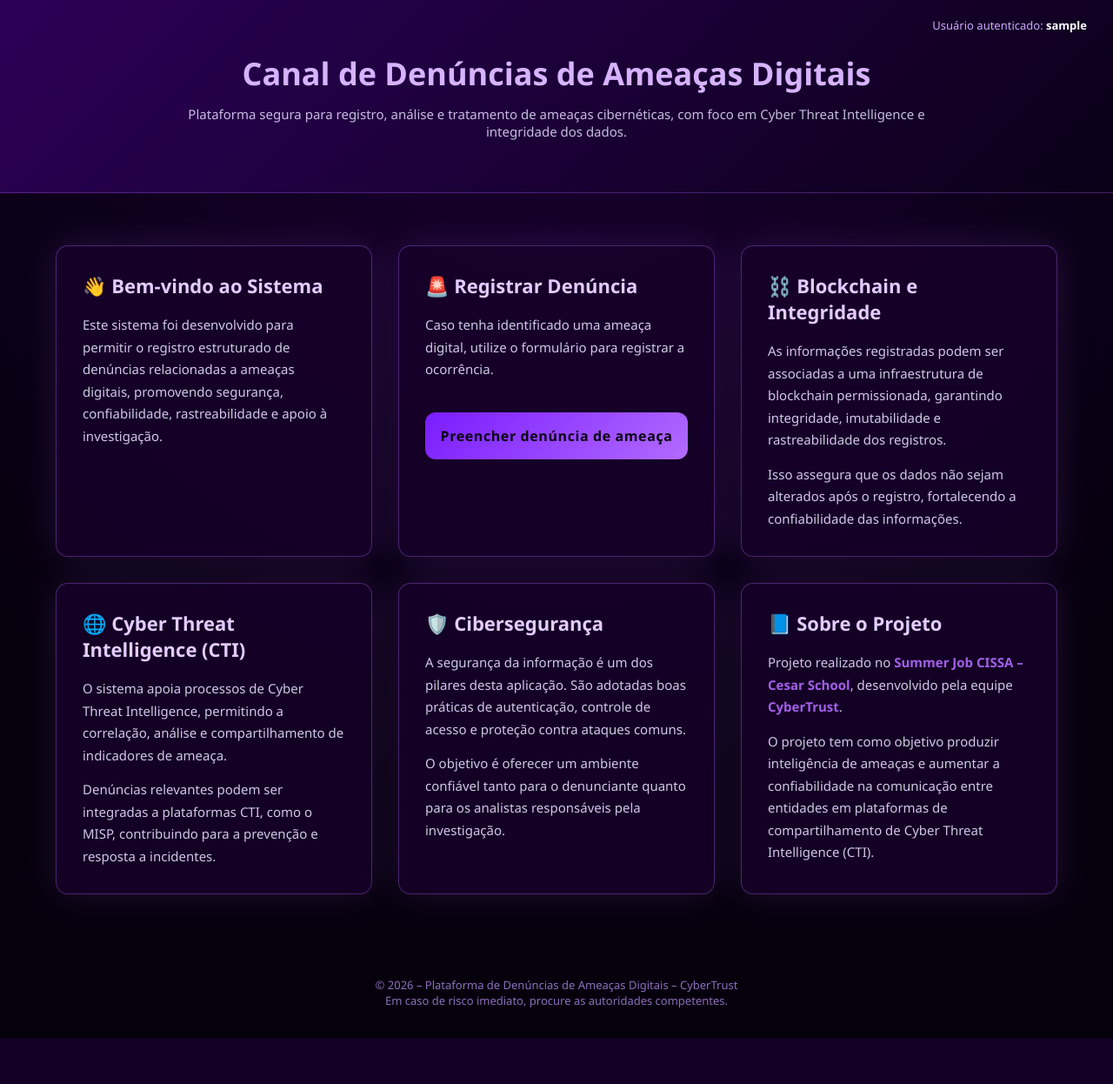
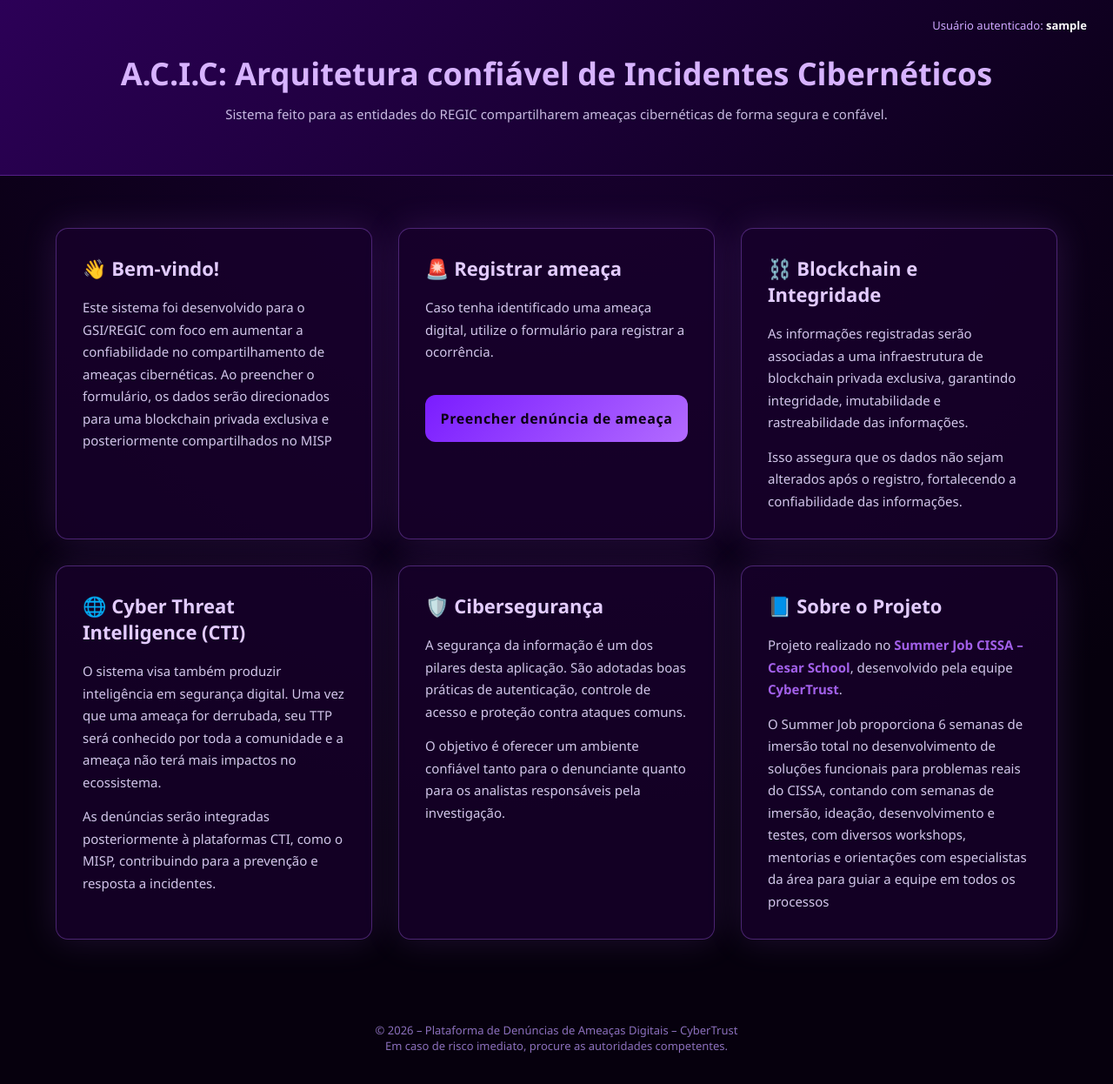
Before and after one commit to cassianvasc/Summer-Job-CISSA, a Django app: page /home/ in a window 1280 px wide. Shown: the whole page at 87% size. Before the commit the page ends 1194 px from the top, so only its background shows below. Run offline with Django 5.2, Linux system fonts and the light colour scheme; the visitor is signed in with stand-in values (Sample User, id 1).

Commit message:
mudança dos textos

```diff
--- a/app_principal/templates/app_principal/homehtml.html
+++ b/app_principal/templates/app_principal/homehtml.html
@@ -20,10 +20,9 @@
 {% endif %}
 
 <header>
-    <h1>Canal de Denúncias de Ameaças Digitais</h1>
+    <h1>A.C.I.C: Arquitetura confiável de Incidentes Cibernéticos</h1>
     <p>
-        Plataforma segura para registro, análise e tratamento de ameaças
-        cibernéticas, com foco em Cyber Threat Intelligence e integridade dos dados.
+        Sistema feito para as entidades do REGIC compartilharem ameaças cibernéticas de forma segura e confável.
     </p>
 
     <div class="usuario-logado">
@@ -33,19 +32,17 @@
 
 <main>
 
-    <!-- BOAS-VINDAS -->
     <section>
-        <h2>👋 Bem-vindo ao Sistema</h2>
+        <h2>👋 Bem-vindo!</h2>
         <p>
-            Este sistema foi desenvolvido para permitir o registro estruturado
-            de denúncias relacionadas a ameaças digitais, promovendo segurança,
-            confiabilidade, rastreabilidade e apoio à investigação.
+            Este sistema foi desenvolvido para o GSI/REGIC com foco em aumentar a confiabilidade no compartilhamento de ameaças
+            cibernéticas. Ao preencher o formulário, os dados serão direcionados para uma blockchain privada exclusiva e posteriormente
+            compartilhados no MISP
         </p>
     </section>
 
-    <!-- REGISTRAR DENÚNCIA -->
     <section>
-        <h2>🚨 Registrar Denúncia</h2>
+        <h2>🚨 Registrar ameaça</h2>
         <p>
             Caso tenha identificado uma ameaça digital, utilize o formulário
             para registrar a ocorrência.
@@ -56,13 +53,12 @@
         </form>
     </section>
 
-    <!-- BLOCKCHAIN -->
     <section>
         <h2>⛓️ Blockchain e Integridade</h2>
         <p>
-            As informações registradas podem ser associadas a uma infraestrutura
-            de blockchain permissionada, garantindo integridade, imutabilidade
-            e rastreabilidade dos registros.
+            As informações registradas serão associadas a uma infraestrutura
+            de blockchain privada exclusiva, garantindo integridade, imutabilidade
+            e rastreabilidade das informações.
         </p>
         <p>
             Isso assegura que os dados não sejam alterados após o registro,
@@ -70,20 +66,18 @@
         </p>
     </section>
 
-    <!-- CTI -->
     <section>
         <h2>🌐 Cyber Threat Intelligence (CTI)</h2>
         <p>
-            O sistema apoia processos de Cyber Threat Intelligence, permitindo
-            a correlação, análise e compartilhamento de indicadores de ameaça.
+            O sistema visa também produzir inteligência em segurança digital. Uma vez que uma ameaça for derrubada, seu TTP será
+            conhecido por toda a comunidade e a ameaça não terá mais impactos no ecossistema.
         </p>
         <p>
-            Denúncias relevantes podem ser integradas a plataformas CTI,
+            As denúncias serão integradas posteriormente à plataformas CTI,
             como o MISP, contribuindo para a prevenção e resposta a incidentes.
         </p>
     </section>
 
-    <!-- CIBERSEGURANÇA -->
     <section>
         <h2>🛡️ Cibersegurança</h2>
         <p>
@@ -97,7 +91,6 @@
         </p>
     </section>
 
-    <!-- PROJETO -->
     <section>
         <h2>📘 Sobre o Projeto</h2>
         <p>
@@ -105,9 +98,9 @@
             desenvolvido pela equipe <strong>CyberTrust</strong>.
         </p>
         <p>
-            O projeto tem como objetivo produzir inteligência de ameaças e
-            aumentar a confiabilidade na comunicação entre entidades em
-            plataformas de compartilhamento de Cyber Threat Intelligence (CTI).
+            O Summer Job proporciona 6 semanas de imersão total no desenvolvimento de soluções funcionais para problemas reais do CISSA,
+            contando com semanas de imersão, ideação, desenvolvimento e testes, com diversos workshops, mentorias e orientações com
+            especialistas da área para guiar a equipe em todos os processos
         </p>
     </section>
 
```
Also changed, not shown: app_principal/templates/registration/login.html (+4 -6 lines).
